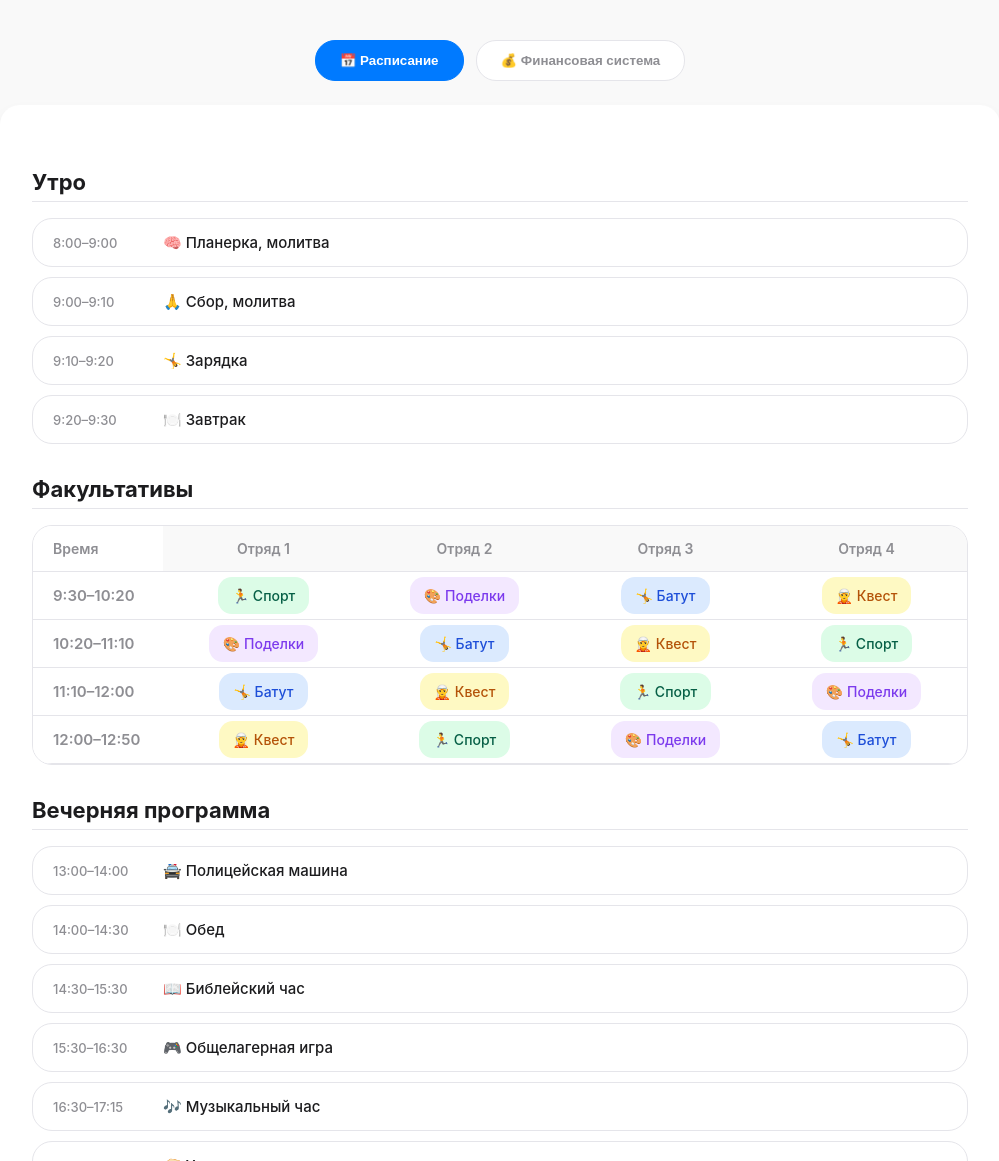
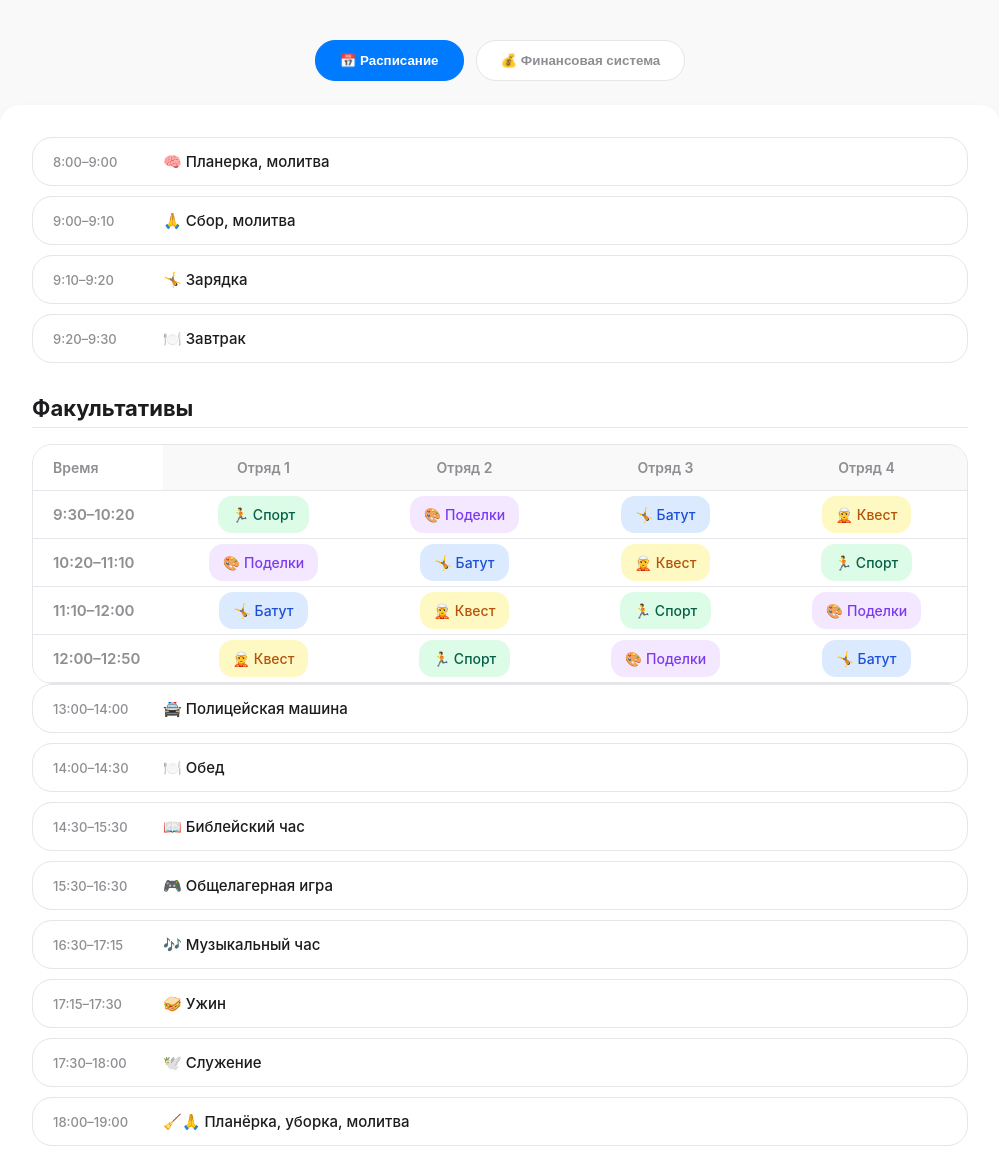
Before and after one commit to oleh-satoshi/camp, a plain HTML site: page index.html in a window 1280 px wide. Shown: the top 1161 px of the page, without its empty margins (140-1139 px from the left). Drawn offline with Linux system fonts and the light colour scheme.

Commit message:
Update index.html

```diff
--- a/index.html
+++ b/index.html
@@ -210,7 +210,6 @@
     </div>
 
     <div class="tab-content active">
-      <h2>Утро</h2>
       <div class="entry"><div class="time">8:00–9:00</div><div>🧠 Планерка, молитва</div></div>
       <div class="entry"><div class="time">9:00–9:10</div><div>🙏 Сбор, молитва</div></div>
       <div class="entry"><div class="time">9:10–9:20</div><div>🤸 Зарядка</div></div>
@@ -233,7 +232,6 @@
   </table>
 </div>
 
-<h2>Вечерняя программа</h2>
 <div class="entry"><div class="time">13:00–14:00</div><div>🚔 Полицейская машина</div></div>
 <div class="entry"><div class="time">14:00–14:30</div><div>🍽️ Обед</div></div>
 <div class="entry"><div class="time">14:30–15:30</div><div>📖 Библейский час</div></div>
```
